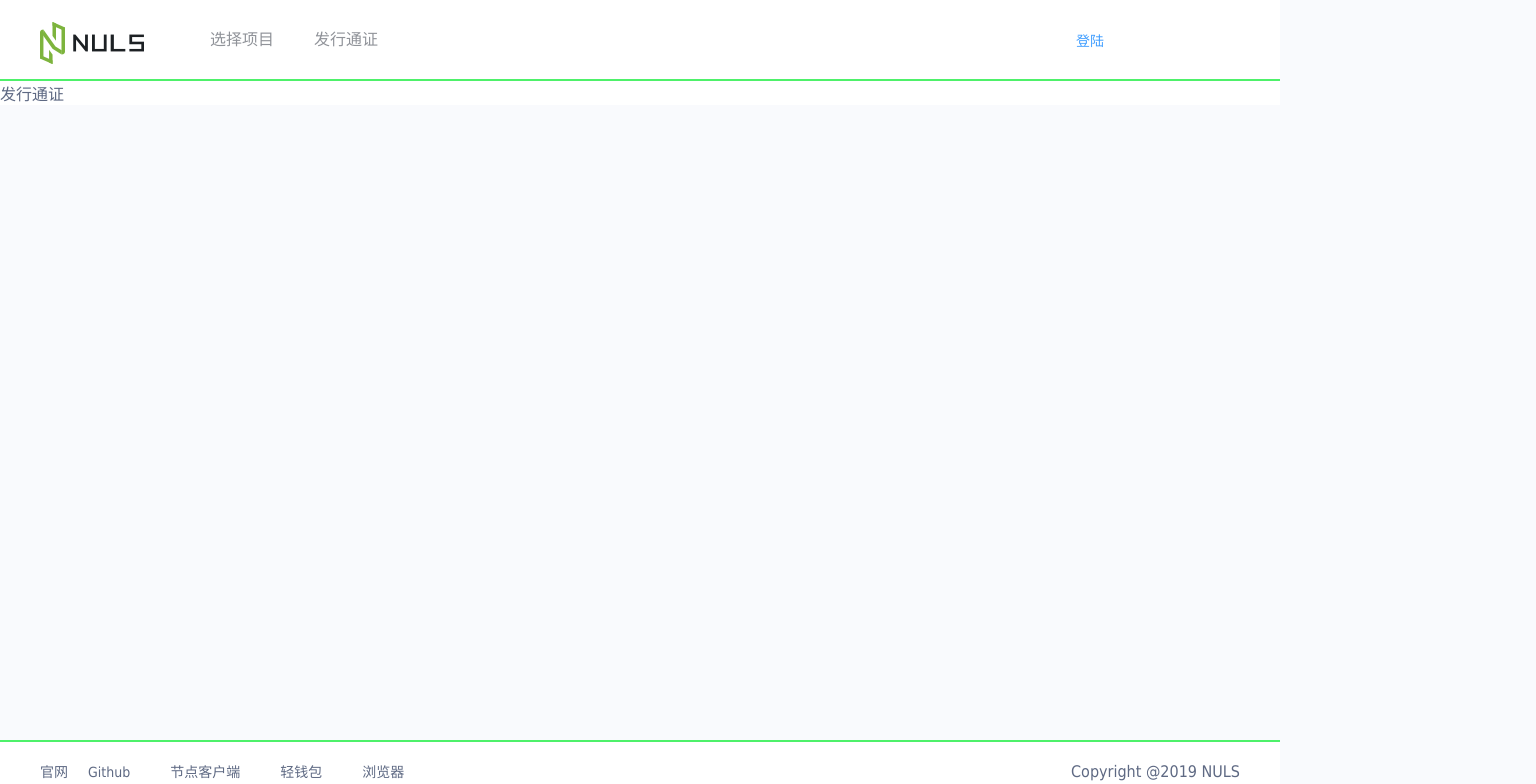
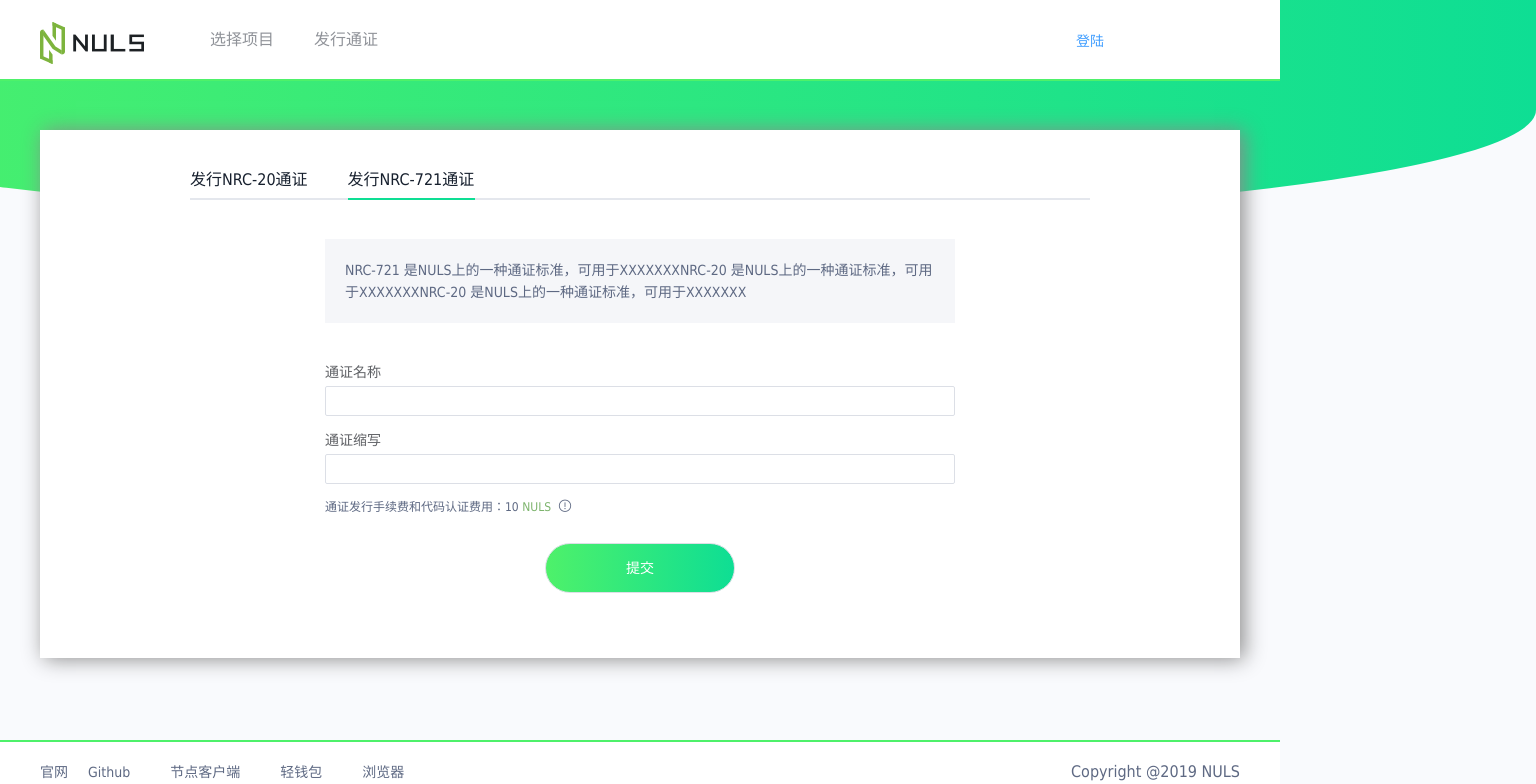
Before and after one commit to waveTan/nuls-pocm, a Vue app: page /#/Token/NewToken in a window 1280 px wide. Shown: the top 784 px of the page, 1536 px wide, since content can reach past the window. Built offline with nearby package versions, Linux system fonts and the light colour scheme.

Commit message:
界面完成

```diff
--- a/src/components/HeaderBar.vue
+++ b/src/components/HeaderBar.vue
@@ -18,6 +18,7 @@
                 <template slot="title"><i class="el-icon-s-custom click "></i>&nbsp;
                 </template>
                 <el-menu-item index="userInfo">用户中心</el-menu-item>
+                <el-menu-item index="code">唯一识别码</el-menu-item>
                 <el-menu-item index="signOut">退出</el-menu-item>
               </el-submenu>
             </div>
@@ -64,6 +65,8 @@
           this.toUrl('user')
         }else if(key === 'signOut') {
           this.signOut();
+        }else if(key === 'code') {
+          this.toUrl('codeToken')
         }
       },
 
--- a/src/router.js
+++ b/src/router.js
@@ -9,6 +9,7 @@ import ProjectsList from './views/projects/ProjectsList'
 import ProjectsInfo from './views/projects/ProjectsInfo'
 import ProjectsLaunch from './views/projects/ProjectsLaunch'
 import NewToken from './views/token/NewToken'
+import CodeToken from './views/token/CodeToken'
 
 Vue.use(Router);
 
@@ -58,6 +59,11 @@ export default new Router({
       path: '/Token/NewToken',
       name: 'newToken',
       component: NewToken
+    },
+    {
+      path: '/Token/CodeToken',
+      name: 'codeToken',
+      component: CodeToken
     }
   ]
 })
--- /dev/null
+++ b/src/views/token/CodeToken.vue
@@ -0,0 +1,131 @@
+<template>
+  <div class="code_token">
+    <div class="token_bg">
+      <div class="bg-white shadow w1200 token_form">
+        <h3 class="tc">请根据实际业务配置Token分发机制并发布合约</h3>
+
+        <el-form :model="launchForm" status-icon :rules="launchRules" ref="launchForm" class="launch_form w630">
+          <div class="font14 mb_20 ">唯一识别码: D8ES</div>
+          <el-form-item label="Token合约地址" prop="name">
+            <el-input v-model="launchForm.name">
+            </el-input>
+          </el-form-item>
+          <el-form-item label="POCM分配数量" prop="mail">
+            <el-input v-model="launchForm.mail">
+            </el-input>
+          </el-form-item>
+          <el-form-item label="奖励发放周期" prop="tokenName">
+            <el-input v-model="launchForm.tokenName">
+            </el-input>
+          </el-form-item>
+          <el-form-item label="单周期奖励Token数量" prop="tokenSymbol">
+            <el-input v-model="launchForm.tokenSymbol">
+            </el-input>
+          </el-form-item>
+          <el-form-item label="锁定区块数" prop="tokenNumber">
+            <el-input v-model="launchForm.tokenNumber">
+            </el-input>
+          </el-form-item>
+          <el-form-item label="最低抵押NULS数量" prop="officialAddress">
+            <el-input v-model="launchForm.officialAddress">
+            </el-input>
+          </el-form-item>
+         <div class="yellow font12">注意: 抵押NULS的10%将会被锁定，无法参与共识</div>
+          <el-form-item class="tc">
+            <el-button class="btn" @click="submitForm('launchForm')">发布</el-button>
+          </el-form-item>
+        </el-form>
+      </div>
+    </div>
+  </div>
+</template>
+
+<script>
+  export default {
+    data() {
+      let checkNumber = (rule, value, callback) => {
+        if (!value) {
+          return callback(new Error('数量不能为空'));
+        } else {
+          callback();
+        }
+      };
+      return {
+        launchForm: {
+          name: ''
+        },
+        launchRules: {
+          name: [
+            {validator: checkNumber, trigger: 'blur'}
+          ]
+        }
+      };
+    },
+    methods: {
+      submitForm(formName) {
+        this.$refs[formName].validate((valid) => {
+          if (valid) {
+            alert('submit!');
+          } else {
+            console.log('error submit!!');
+            return false;
+          }
+        });
+      },
+      resetForm(formName) {
+        this.$refs[formName].resetFields();
+      }
+    }
+  }
+</script>
+
+<style lang="less">
+  .code_token {
+    .token_bg {
+      width: 140%;
+      height: 220px;
+      position: absolute;
+      left: -20%;
+      top: 0;
+      z-index: -1;
+      content: '';
+      border-radius: 0 0 50% 50%;
+      background: linear-gradient(to right, #4ef16a, #0ede94);
+      padding-top: 50px;
+      .token_form {
+        margin: 80px auto 80px;
+        z-index: 1;
+        position: relative;
+        h3 {
+          height: 100px;
+          padding: 60px 0 0 0;
+        }
+        .launch_form {
+          padding-bottom: 50px;
+          .el-form-item {
+            margin-bottom: 15px;
+            .el-form-item__label {
+              padding: 0 5px 5px 0;
+              line-height: 18px;
+            }
+            .el-form-item__content {
+              line-height: 20px;
+              .el-input {
+                .el-input__inner {
+                  height: 30px;
+                  line-height: 30px;
+                  border-radius: 2px;
+                }
+                .el-input__icon{
+                  line-height: 30px;
+                }
+              }
+            }
+          }
+        }
+      }
+    }
+
+  }
+
+</style>
--- a/src/views/token/NewToken.vue
+++ b/src/views/token/NewToken.vue
@@ -1,15 +1,183 @@
 <template>
-  <div>
-    发行通证
+  <div class="new_token">
+    <div class="token_bg">
+      <div class="bg-white shadow w1200 token_inf">
+        <el-tabs v-model="activeName" @tab-click="handleClick" class="token_tab">
+          <el-tab-pane label="发行NRC-20通证" name="first">
+            <div class="div_tip">
+              NRC-20 是NULS上的一种通证标准，可用于XXXXXXXNRC-20 是NULS上的一种通证标准，可用于XXXXXXXNRC-20 是NULS上的一种通证标准，可用于XXXXXXX
+            </div>
+            <el-form :model="launchForm" status-icon :rules="launchRules" ref="launchForm" class="launch_form w630">
+              <el-form-item label="通证名称" prop="name">
+                <el-input v-model="launchForm.name">
+                </el-input>
+              </el-form-item>
+              <el-form-item label="通证缩写" prop="mail">
+                <el-input v-model="launchForm.mail">
+                </el-input>
+              </el-form-item>
+              <el-form-item label="发行量" prop="tokenName">
+                <el-input v-model="launchForm.tokenName">
+                </el-input>
+              </el-form-item>
+              <el-form-item label="通证精度" prop="tokenSymbol">
+                <el-input v-model="launchForm.tokenSymbol">
+                </el-input>
+              </el-form-item>
+              <div class="font12">
+                通证发行手续费和代码认证费用：10 <span class="fCN">NULS</span>&nbsp;
+                <el-tooltip content="这里是提示信息" placement="top">
+                  <i class="el-icon-warning-outline font14"></i>
+                </el-tooltip>
+              </div>
+              <el-form-item class="tc">
+                <el-button class="btn" @click="submitForm('launchForm')">提交</el-button>
+              </el-form-item>
+            </el-form>
+          </el-tab-pane>
+          <el-tab-pane label="发行NRC-721通证" name="second">
+            <div class="div_tip">
+              NRC-721 是NULS上的一种通证标准，可用于XXXXXXXNRC-20 是NULS上的一种通证标准，可用于XXXXXXXNRC-20 是NULS上的一种通证标准，可用于XXXXXXX
+            </div>
+            <el-form :model="launchForm" status-icon :rules="launchRules" ref="launchForm" class="launch_form w630">
+              <el-form-item label="通证名称" prop="name">
+                <el-input v-model="launchForm.name">
+                </el-input>
+              </el-form-item>
+              <el-form-item label="通证缩写" prop="mail">
+                <el-input v-model="launchForm.mail">
+                </el-input>
+              </el-form-item>
+              <div class="font12">
+                通证发行手续费和代码认证费用：10 <span class="fCN">NULS</span>&nbsp;
+                <el-tooltip content="这里是提示信息" placement="top">
+                  <i class="el-icon-warning-outline font14"></i>
+                </el-tooltip>
+              </div>
+              <el-form-item class="tc">
+                <el-button class="btn" @click="submitForm('launchForm')">提交</el-button>
+              </el-form-item>
+            </el-form>
+          </el-tab-pane>
+        </el-tabs>
+      </div>
+    </div>
   </div>
 </template>
 
 <script>
   export default {
-    name: "token"
+    data() {
+      let checkNumber = (rule, value, callback) => {
+        if (!value) {
+          return callback(new Error('数量不能为空'));
+        } else {
+          callback();
+        }
+      };
+      return {
+        activeName: 'second',
+
+        launchForm: {
+          name: ''
+        },
+        launchRules: {
+          name: [
+            {validator: checkNumber, trigger: 'blur'}
+          ]
+        }
+      };
+    },
+    methods: {
+      handleClick(tab, event) {
+        console.log(tab, event);
+      },
+      submitForm(formName) {
+        this.$refs[formName].validate((valid) => {
+          if (valid) {
+            alert('submit!');
+          } else {
+            console.log('error submit!!');
+            return false;
+          }
+        });
+      },
+      resetForm(formName) {
+        this.$refs[formName].resetFields();
+      }
+    }
   }
 </script>
 
-<style scoped>
+<style lang="less">
+  .new_token {
+    .token_bg {
+      width: 140%;
+      height: 220px;
+      position: absolute;
+      left: -20%;
+      top: 0;
+      z-index: -1;
+      content: '';
+      border-radius: 0 0 50% 50%;
+      background: linear-gradient(to right, #4ef16a, #0ede94);
+      padding-top: 50px;
+      .token_inf {
+        margin: 80px auto 80px;
+        z-index: 1;
+        position: relative;
+        .token_tab{
+          margin: 0 150px 0 150px;
+          padding-top: 30px;
+          .el-tabs__header{
+            .el-tabs__nav-wrap{
+              .el-tabs__active-bar{
+                background-color: #0ede94;
+              }
+              .el-tabs__item{
+                color: #17202e;
+                font-size: 16px;
+              }
+            }
+          }
+          .el-tabs__content{
+            width: 630px;
+            margin: 40px auto 0;
+            .div_tip{
+              background-color: #F5F6F9;
+              padding: 20px;
+              line-height: 22px;
+              font-size: 14px;
+              margin: 0 0 40px 0;
+            }
+          }
+        }
+        .launch_form {
+          padding-bottom: 50px;
+          .el-form-item {
+            margin-bottom: 15px;
+            .el-form-item__label {
+              padding: 0 5px 5px 0;
+              line-height: 18px;
+            }
+            .el-form-item__content {
+              line-height: 20px;
+              .el-input {
+                .el-input__inner {
+                  height: 30px;
+                  line-height: 30px;
+                  border-radius: 2px;
+                }
+                .el-input__icon{
+                  line-height: 30px;
+                }
+              }
+            }
+          }
+        }
+      }
+    }
+
+  }
 
 </style>
```
